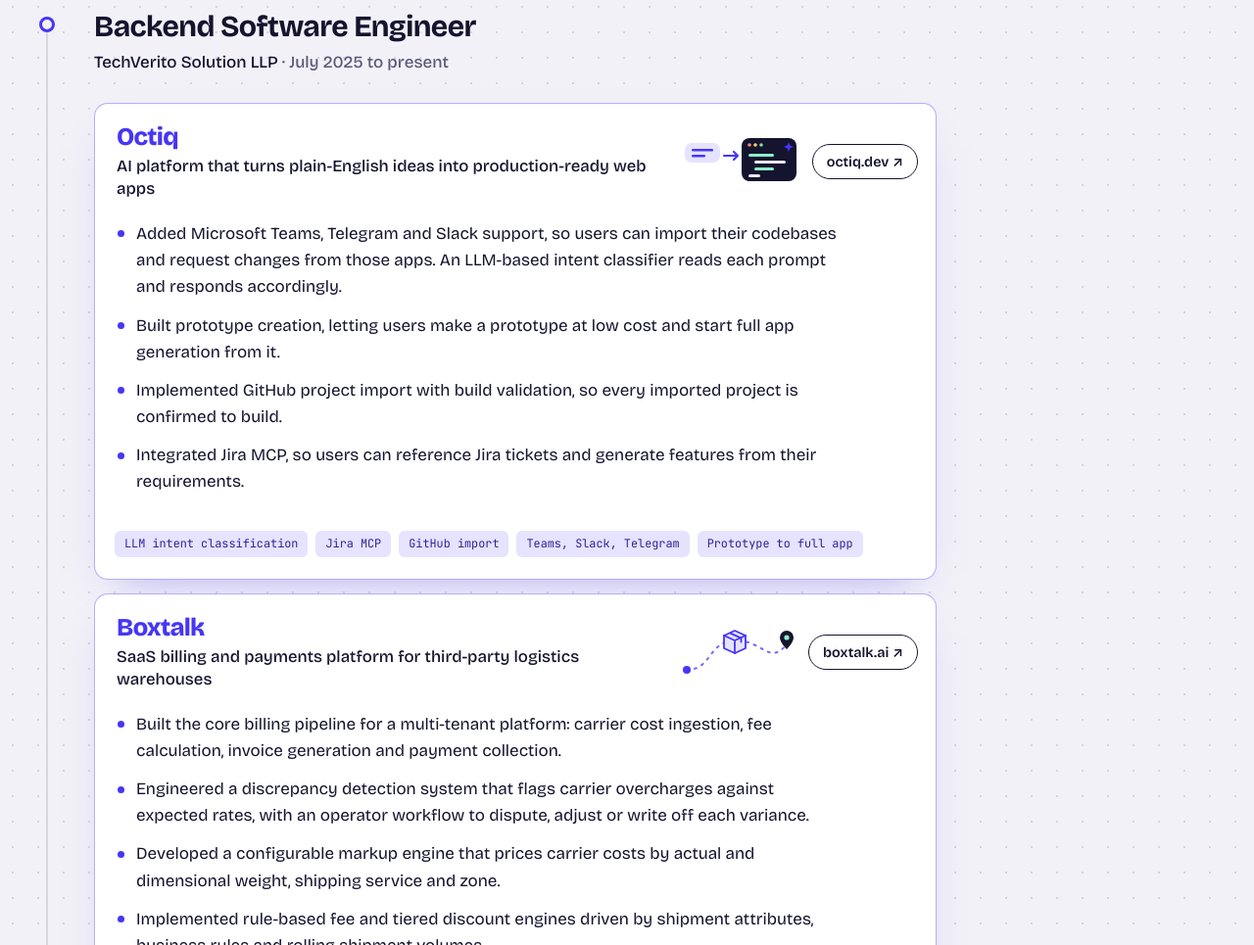
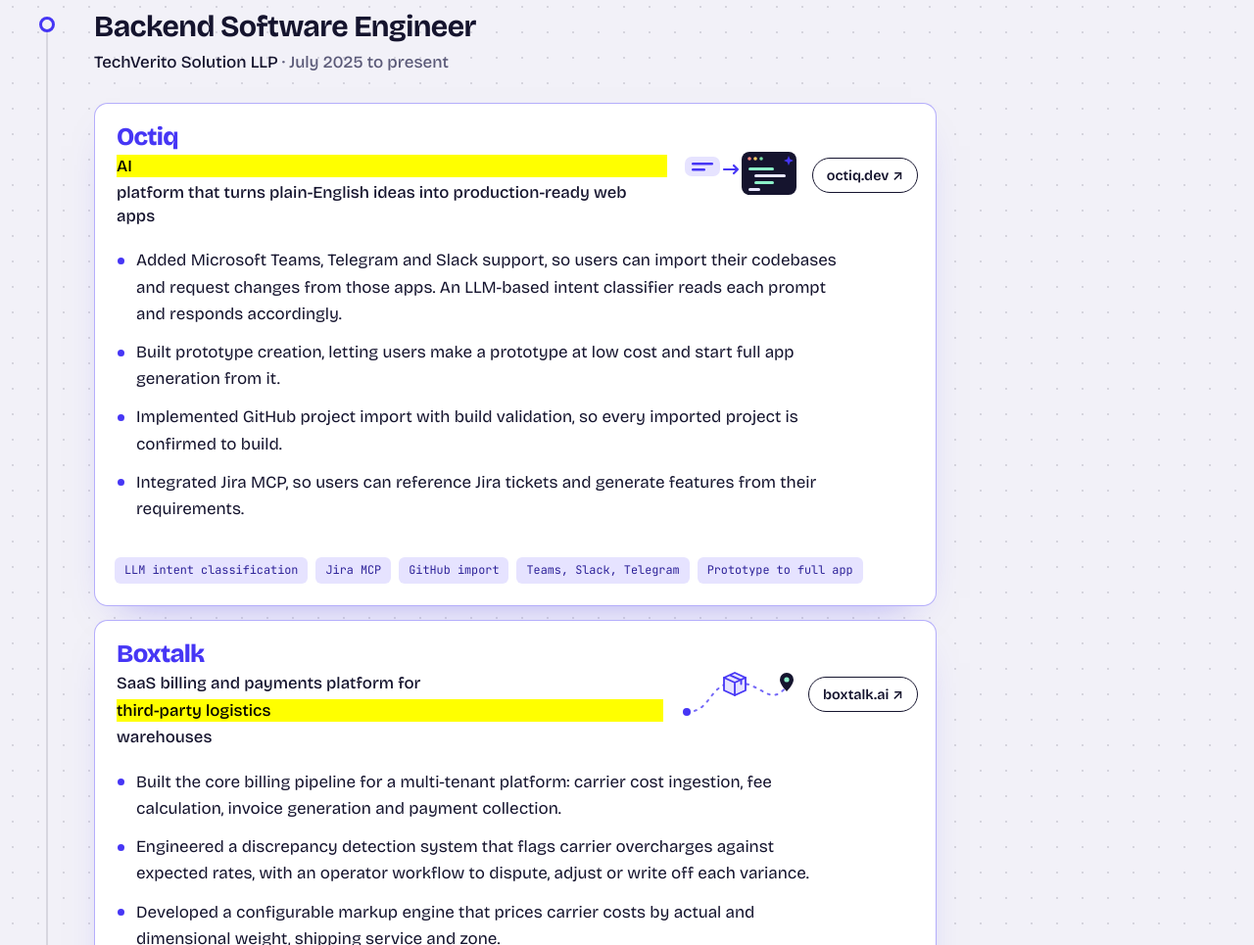
Before and after one commit to adityaanantjadhav/adityaanantjadhav.github.io, a plain HTML site: page index.html in a window 1280 px wide. Shown: the part 2060-3025 px from the top of the page at 98% size. Drawn offline with nearby package versions, Linux system fonts and the light colour scheme.

Commit message:
Highlight AI and third-party logistics

```diff
--- a/index.html
+++ b/index.html
@@ -118,7 +118,7 @@
             <div class="branch" data-open="true">
               <div class="branch__bar">
                 <div class="branch__head">
-                  <span class="branch__name"><b>Octiq</b> AI platform that turns plain-English ideas into production-ready web apps</span>
+                  <span class="branch__name"><b>Octiq</b> <mark class="hl">AI</mark> platform that turns plain-English ideas into production-ready web apps</span>
                   <svg class="art art--octiq" viewBox="0 0 120 56" aria-hidden="true" focusable="false">
                     <rect x="2" y="9" width="36" height="20" rx="7" class="a-soft"/>
                     <rect x="9" y="15" width="22" height="2.6" rx="1.3" class="a-acc"/>
@@ -149,7 +149,7 @@
             <div class="branch" data-open="true">
               <div class="branch__bar">
                 <div class="branch__head">
-                  <span class="branch__name"><b>Boxtalk</b> SaaS billing and payments platform for third-party logistics warehouses</span>
+                  <span class="branch__name"><b>Boxtalk</b> SaaS billing and payments platform for <mark class="hl">third-party logistics</mark> warehouses</span>
                   <svg class="art art--boxtalk" viewBox="0 0 120 56" aria-hidden="true" focusable="false">
                     <path class="route" d="M8 46C34 46 30 16 58 16S92 42 110 20"/>
                     <circle cx="8" cy="46" r="4" class="a-acc"/>
```
